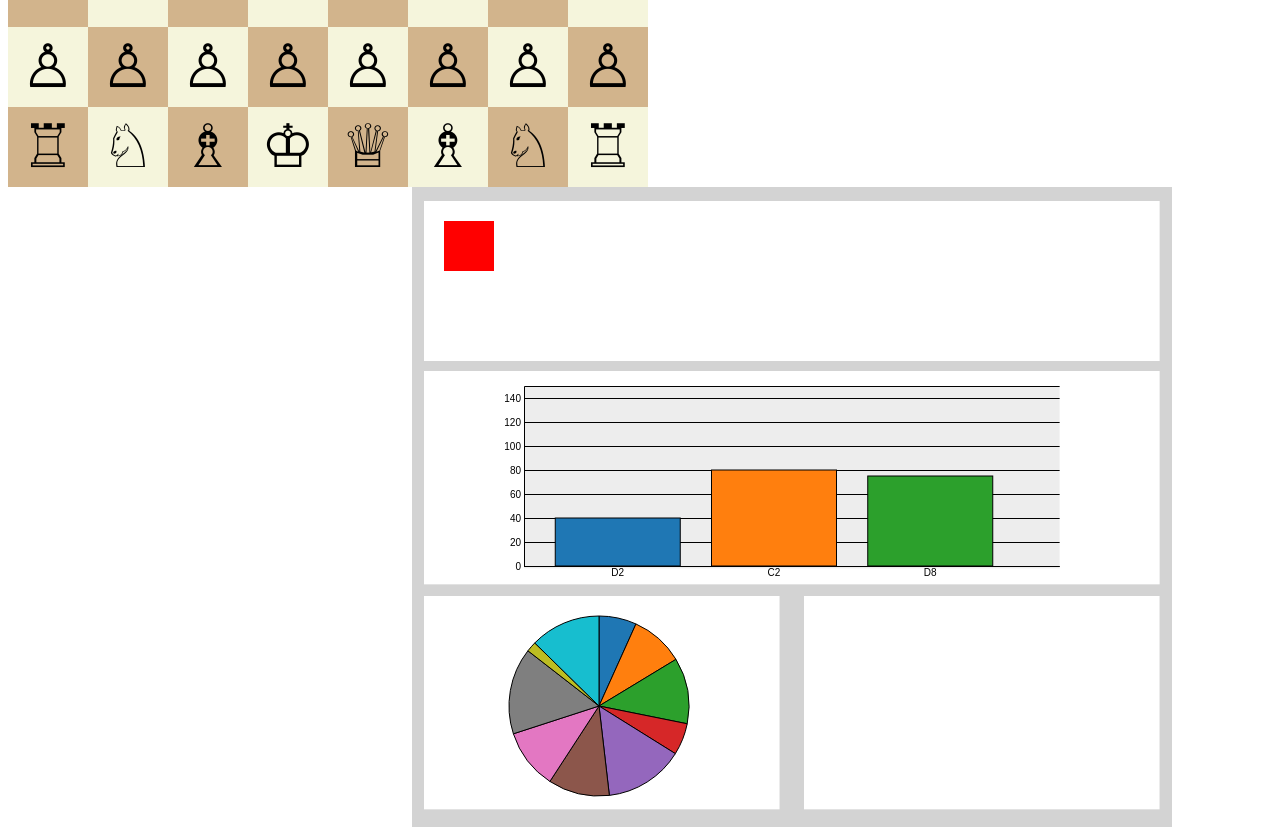
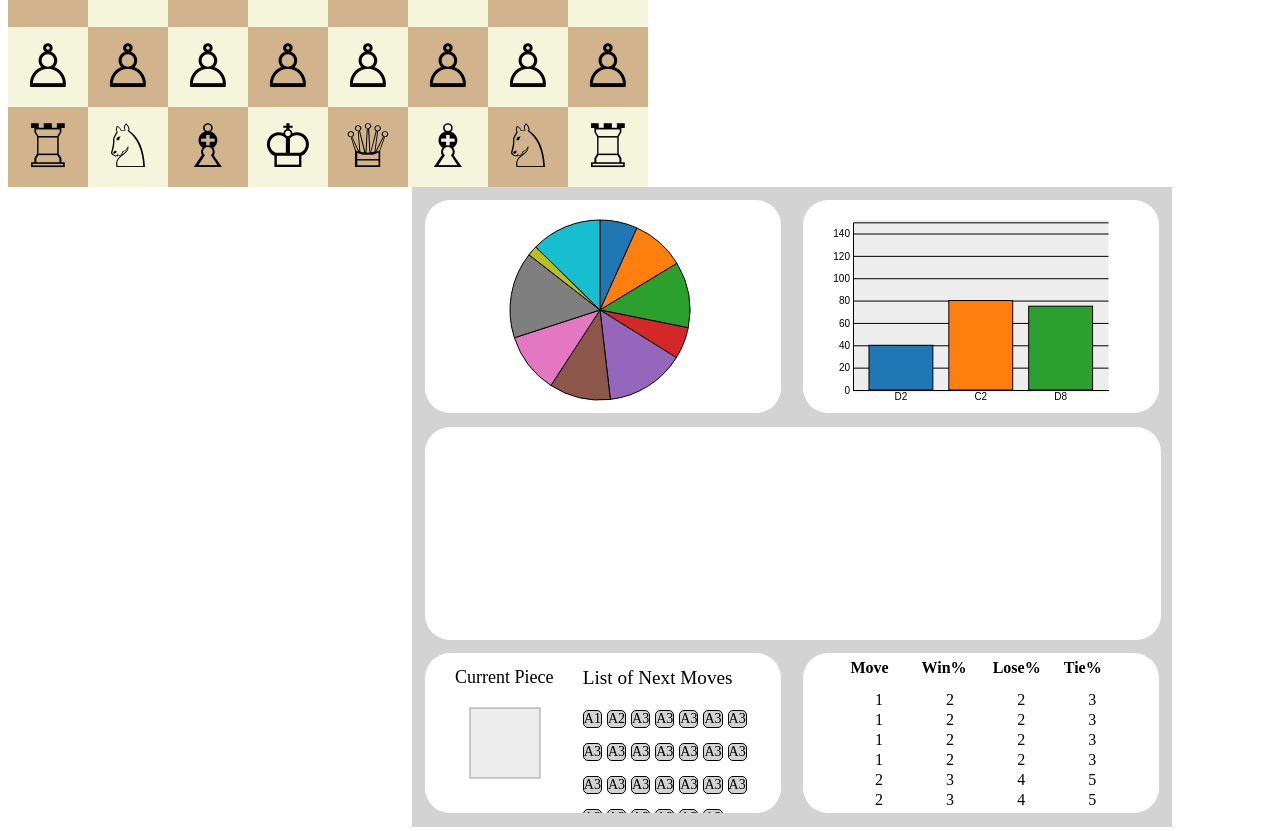
Before and after one commit to kvnhan/ChessVisualization, a Flask app: template server/templates/index.html in a window 1280 px wide. Shown: the part 461-1292 px from the top of the page. Run offline with Flask 2, Linux system fonts and the light colour scheme; the template is opened without the code that fills it, so the values that code supplies are empty.

Commit message:
Changed a lot of stuff
Signed-off-by: kvnhan <kiennhan2196@gmail.com>

```diff
--- a/server/templates/index.html
+++ b/server/templates/index.html
@@ -13,6 +13,21 @@
         margin-right: auto;
         margin-left: auto;
     }
+
+	#fourthView th div{
+		position: absolute;
+		margin-top: -31px;
+		background-color: white;
+	}
+
+	#fourthView table {
+		border-collapse: collapse;
+	}
+
+	#fourthView tbody {
+		border-top: 5px solid transparent;
+	}
+
 </style>
 <head>
     <script src="https://d3js.org/d3.v5.min.js"></script>
@@ -23,7 +38,7 @@
     <div class="container2" id="chart2"></div>
 </body>
 <script>
-    // Code taken and modified from: https://codepen.io/VividD/pen/bNgGKP
+
     var board = [];
     var colorScale = d3.scaleOrdinal(d3.schemeCategory10);
     var domainData = ["A", "B", "C", "d", "E", "F", "G", "H", "I", "J"];
@@ -40,6 +55,7 @@
     var div;
     var svg;
     var selected;
+	var selectedPiece;
     var selectedText;
     var dy = 35;
     var dx = 20;
@@ -50,10 +66,35 @@
         boardDimension = 8,
         boardSize = boardDimension * fieldSize;
 
-
     parseJson();
     makeChessBoard();
     setUpMutiWindow();
+	setMoveText();
+	historyTable();
+	createBarChart();
+	createPieChart();
+    function parseJson() {
+        piece = [{ n: "bRook1", p: "A8", c: "\u265C" },
+        { n: "bKnight1", p: "B8", c: "\u265E" }, { n: "bBishop1", p: "C8", c: "\u265D" },
+        { n: "bKing", p: "D8", c: "\u265A" }, { n: "bQueen", p: "E8", c: "\u265B" },
+        { n: "bBishop2", p: "F8", c: "\u265D" }, { n: "bKnight2", p: "G8", c: "\u265E" },
+        { n: "bRook2", p: "H8", c: "\u265C" }, { n: "bPawn1", p: "A7", c: "\u265F" },
+        { n: "bPawn2", p: "B7", c: "\u265F" }, { n: "bPawn3", p: "C7", c: "\u265F" },
+        { n: "bPawn4", p: "D7", c: "\u265F" }, { n: "bPawn5", p: "E7", c: "\u265F" },
+        { n: "bPawn6", p: "F7", c: "\u265F" }, { n: "bPawn7", p: "G7", c: "\u265F" },
+        { n: "bPawn8", p: "H7", c: "\u265F" },
+        { n: "wPawn1", p: "A2", c: "\u2659" }, { n: "wPawn2", p: "B2", c: "\u2659" },
+        { n: "wPawn3", p: "C2", c: "\u2659" }, { n: "wPawn4", p: "D2", c: "\u2659" },
+        { n: "wPawn5", p: "E2", c: "\u2659" }, { n: "wPawn6", p: "F2", c: "\u2659" },
+        { n: "wPawn7", p: "G2", c: "\u2659" }, { n: "wPawn8", p: "H2", c: "\u2659" },
+        { n: "wRook1", p: "A1", c: "\u2656" },
+        { n: "wKnight1", p: "B1", c: "\u2658" }, { n: "wBishop1", p: "C1", c: "\u2657" },
+        { n: "wKing", p: "D1", c: "\u2654" }, { n: "wQueen", p: "E1", c: "\u2655" },
+        { n: "wBishop2", p: "F1", c: "\u2657" }, { n: "wKnight2", p: "G1", c: "\u2658" },
+        { n: "wRook2", p: "H1", c: "\u2656" }];
+
+    }
+	// Code taken and modified from: https://codepen.io/VividD/pen/bNgGKP
     function makeChessBoard() {
 
         for (var i = 0; i < boardDimension * boardDimension; i++) {
@@ -109,7 +150,7 @@
                 var dx = d3.select(this).attr("x");
                 var dy = d3.select(this).attr("y");
                 findandSetNewPiece(selected, d3.select(this).attr("id"))
-                var thisPiece = d3.select("#" + selected);
+                var thisPiece = d3.select("." + selected);
                 var thisPieceX = d3.select("#" + selectedText).attr("x", (20 * factor));
                 var thisPieceY = d3.select("#" + selectedText).attr("y", (30 * factor));
                 thisPiece.attr("transform", "translate(" + (dx) + ", " + (dy) + ")");
@@ -119,7 +160,7 @@
             .data(piece)
             .enter()
             .append("g")
-            .attr("id", function (d) {
+            .attr("class", function (d) {
                 var dy = d3.select("#" + d.p).attr("y");
                 var dx = d3.select("#" + d.p).attr("x");
                 board.forEach(function (i) {
@@ -130,18 +171,36 @@
                 return d.n;
             })
             .attr("transform", "translate(0,0)")
-            .on("click", function () { selected = d3.select(this).attr("id") });
+            .on("click", function () { selected = d3.select(this).attr("class") });
 
         chessPiece.append("text")
             .style("font-size", function () { return (30 * factor); })
-            .attr("id", function (d) { return "text" + d.n; })
+            .attr("id", function (d) { return d.n; })
             .attr("text-anchor", "middle")
             .text(function (d) { return d.c; })
             .attr("y", function (d) { return +d3.select("#" + d.p).attr("y") + (30 * factor) })
             .attr("x", function (d) { return +d3.select("#" + d.p).attr("x") + (20 * factor); })
-            .on("click", function () { selectedText = d3.select(this).attr("id") });
+            .on("click", function () {
+				selectedText = d3.select(this).attr("id");
+				getPiece(selectedText);
+				});
     }
 
+	function findPiece(pieceName){
+		piece.forEach(function (i) {
+            if (pieceName == i.n) {
+                return i.p;
+            }
+        })
+	}
+
+	function getPiece(pieceName){
+		piece.forEach(function (i) {
+            if (pieceName == i.n) {
+                updateMoveText(i.c);
+            }
+        })
+	}
     function findandSetNewPiece(pieceName, newLoc) {
         piece.forEach(function (i) {
             if (pieceName == i.n) {
@@ -150,34 +209,80 @@
         })
     }
 
-    //TODO: Parse json to place pieces
-    function parseJson() {
-        piece = [{ n: "bRook1", p: "A8", c: "\u265C" },
-        { n: "bKnight1", p: "B8", c: "\u265E" }, { n: "bBishop1", p: "C8", c: "\u265D" },
-        { n: "bKing", p: "D8", c: "\u265A" }, { n: "bQueen", p: "E8", c: "\u265B" },
-        { n: "bBishop2", p: "F8", c: "\u265D" }, { n: "bKnight2", p: "G8", c: "\u265E" },
-        { n: "bRook2", p: "H8", c: "\u265C" }, { n: "bPawn1", p: "A7", c: "\u265F" },
-        { n: "bPawn2", p: "B7", c: "\u265F" }, { n: "bPawn3", p: "C7", c: "\u265F" },
-        { n: "bPawn4", p: "D7", c: "\u265F" }, { n: "bPawn5", p: "E7", c: "\u265F" },
-        { n: "bPawn6", p: "F7", c: "\u265F" }, { n: "bPawn7", p: "G7", c: "\u265F" },
-        { n: "bPawn8", p: "H7", c: "\u265F" },
-        { n: "wPawn1", p: "A2", c: "\u2659" }, { n: "wPawn2", p: "B2", c: "\u2659" },
-        { n: "wPawn3", p: "C2", c: "\u2659" }, { n: "wPawn4", p: "D2", c: "\u2659" },
-        { n: "wPawn5", p: "E2", c: "\u2659" }, { n: "wPawn6", p: "F2", c: "\u2659" },
-        { n: "wPawn7", p: "G2", c: "\u2659" }, { n: "wPawn8", p: "H2", c: "\u2659" },
-        { n: "wRook1", p: "A1", c: "\u2656" },
-        { n: "wKnight1", p: "B1", c: "\u2658" }, { n: "wBishop1", p: "C1", c: "\u2657" },
-        { n: "wKing", p: "D1", c: "\u2654" }, { n: "wQueen", p: "E1", c: "\u2655" },
-        { n: "wBishop2", p: "F1", c: "\u2657" }, { n: "wKnight2", p: "G1", c: "\u2658" },
-        { n: "wRook2", p: "H1", c: "\u2656" }];
+	function updateMoveText(s){
+		d3.select("#pp").text(s);
+	}
 
-    }
+	function updateMoveList(){
+		var data = ["A1","A2","A3","A3","A3","A3","A3","A3","A3","A3","A3","A3","A3","A3","A3","A3","A3","A3","A3","A3","A3","A3","A3","A3","A3","A3","A3"]
 
+		var listOfMoves = d3.select("#listBox");
 
+		listOfMoves.selectAll("p").data(data).enter()
+								  .append("p")
+		                          .attr("id", "listOfMoves")
+								  .style("display", "inline-block")
+								  .style("margin-right", "5px")
+								  .style("margin-top", "-5px")
+								  .style("font-size", "14px")
+								  .style("background-color", "lightgrey")
+								  .style("border", "1px solid black")
+								  .style("border-radius", "5px")
+								  .text(function(d){return d;});
+	}
 
-    function updateBoard() {
+	function setMoveText(){
+		var v =  d3.select("#thirdandhalfView").append("div")
+		                                       .style("height", ((fieldSize * fieldSize) / 40) + "px")
+											   .style("width", ((fieldSize * fieldSize) / 36) - 20 + "px")
+											   .style("float", "left");
 
-    }
+		var view = v.append("svg")
+		            .attr("height", ((fieldSize * fieldSize) / 40))
+					.attr("width", ((fieldSize * fieldSize) / 36));
+
+		var listView =  d3.select("#thirdandhalfView").append("div")
+		                                          .style("height", ((fieldSize * fieldSize) / 40) + "px")
+												  .style("width", ((fieldSize * fieldSize) / 36) + 20 + "px")
+											      .style("float", "right");
+		var textMove = view.append("text")
+						   .attr("id", "moveText")
+						   .attr("font-size", 18)
+		                   .attr("transform", "translate(30, 30)")
+						   .text("Current Piece");
+
+		var moveBox = view.append("rect")
+						  .attr("id", "pieceBox")
+		                  .attr("height", 70)
+						  .attr("width", 70)
+						  .attr("x", 45)
+						  .attr("stroke", "black")
+						  .attr("y", 55)
+						  .attr("fill", "lightgrey")
+						  .attr("opacity", 0.4);
+
+		var pieceBox = view.append("text")
+						   .attr("x", function () { return +d3.select("#pieceBox").attr("x") + 35})
+						   .attr("y", function () { return +d3.select("#pieceBox").attr("y") + 55})
+						   .attr("text-anchor", "middle")
+						   .attr("id", "pp")
+						   .attr("font-size", 60)
+						   .text("");
+
+		var lom = listView.append("p")
+		                  .attr("id", "moveText")
+						  .style("font-size", "120%")
+		                  .style("margin-top", "14px")
+						  .text("List of Next Moves");
+
+		var listBox = listView.append("div")
+		                      .style("width", ((fieldSize * fieldSize) / 36) + "px")
+							  .attr("id", "listBox")
+							  .style("height", "65%")
+							  .style("word-wrap", "break-word")
+							  .style("overflow-y", "auto");
+		updateMoveList();
+	}
     function setUpMutiWindow() {
 
         var infoView = d3.select("#chart2")
@@ -185,58 +290,66 @@
             .style("width", ((fieldSize * fieldSize) / 10 + 120) + "px")
             .style("margin-right", "100px")
             .style("background-color", "lightgrey")
-            .append("svg")
-            .attr("height", ((fieldSize * fieldSize) / 10))
-            .attr("width", ((fieldSize * fieldSize) / 10 + 120));
 
+		var firstView = infoView.append("div")
+		                        .style("height", ((fieldSize * fieldSize) / 30) + "px")
+                                .style("width", ((fieldSize * fieldSize) / 18) + "px")
+								.attr("id", "firstView")
+								.style("background-color", "white")
+								.style("margin-left", "13px")
+								.style("border-radius", "25px")
+								.style("margin-top", "13px")
+								.style("float", "left");
 
-        firstView = infoView.append("g")
-            .attr("transform", "translate(12, 14)");
-        firstView.append("rect")
-            .attr("id", "firstView")
-            .attr("fill", "white")
-            .attr("height", ((fieldSize * fieldSize) / 40))
-            .attr("width", ((fieldSize * fieldSize) / 8.7));
+		var secondView = infoView.append("div")
+		                        .style("height", ((fieldSize * fieldSize) / 30) + "px")
+                                .style("width", ((fieldSize * fieldSize) / 18) + "px")
+								.attr("id", "secondView")
+								.style("background-color", "white")
+								.style("border-radius", "25px")
+								.style("margin-right", "13px")
+								.style("margin-top", "13px")
+								.style("float", "right");
 
+		var thirdView = infoView.append("div")
+		                        .style("height", ((fieldSize * fieldSize) / 30) + "px")
+                                .style("width", ((fieldSize * fieldSize) / 8.7) + "px")
+								.attr("id", "thirdView")
+								.style("background-color", "white")
+								.style("margin-left", "13px")
+								.style("border-radius", "25px")
+								.style("margin-top", "240px");
 
-        secondView = infoView.append("g")
-            .attr("transform", "translate(12, 184)");
-        secondView.append("rect")
-            .attr("id", "secondView")
-            .attr("fill", "white")
-            .attr("height", ((fieldSize * fieldSize) / 30))
-            .attr("width", ((fieldSize * fieldSize) / 8.7));
+		var thirdandhalfView = infoView.append("div")
+		                        .style("height", ((fieldSize * fieldSize) / 40) + "px")
+                                .style("width", ((fieldSize * fieldSize) / 18) + "px")
+								.attr("id", "thirdandhalfView")
+								.style("background-color", "white")
+								.style("margin-left", "13px")
+								.style("border-radius", "25px")
+								.style("margin-top", "13px")
+								.style("float", "left");
 
-        thirdView = infoView.append("g")
-            .attr("transform", "translate(12, 409)");
-        thirdView.append("rect")
-            .attr("id", "thirdView")
-            .attr("fill", "white")
-            .attr("height", ((fieldSize * fieldSize) / 30))
-            .attr("width", ((fieldSize * fieldSize) / 18));
-
-        fourthView = infoView.append("g")
-            .attr("transform", "translate(392, 409)");
-        fourthView.append("rect")
-            .attr("id", "fourthView")
-            .attr("fill", "white")
-            .attr("height", ((fieldSize * fieldSize) / 30))
-            .attr("width", ((fieldSize * fieldSize) / 18));
-
+		var fourthView = infoView.append("div")
+		                        .style("height", ((fieldSize * fieldSize) / 40) + "px")
+                                .style("width", ((fieldSize * fieldSize) / 18) + "px")
+								.attr("id", "fourthView")
+								.style("background-color", "white")
+								.style("margin-right", "13px")
+								.style("margin-top", "13px")
+								.style("border-radius", "25px")
+								.style("overflow", "auto")
+								.style("float", "right");
     }
-
-    createBarChart();
-    createPieChart();
-    //Side box stuff
     function randNum(max, min) {
         var value = Math.floor(Math.random() * (+max - +min)) + +min;
         return value;
     }
     function createBarChart() {
-        var secViewwidth = ((fieldSize * fieldSize) / 8.7) - 200;
+        var secViewwidth = ((fieldSize * fieldSize) / 18) - 200;
         var secViewheight = ((fieldSize * fieldSize) / 30) - 31;
-        var xScale = d3.scaleBand().range([0, 500]).padding(0.2);
-        var yScale = d3.scaleLinear().range([300, 120]);
+        var xScale = d3.scaleBand().range([0, secViewwidth + 100]).padding(0.2);
+        var yScale = d3.scaleLinear().range([300, secViewheight - 50]);
 
         var domainData = [];
         nextMove.forEach(function (i) {
@@ -248,14 +361,17 @@
         xScale.domain(domainData);
         yScale.domain([0, 150]);
 
-        var graph = secondView.append("g")
-            .attr("class", "graph")
-            .attr("transform", "translate(100, -5)");
+        var svg = d3.select("#secondView").append("svg")
+                                            .attr("class", "graph")
+											.attr("height", ((fieldSize * fieldSize) / 30))
+											.attr("width", ((fieldSize * fieldSize) / 18))
+		var graph = svg.append("g")
+                       .attr("transform", "translate(50, -10)");
 
         graph.append("rect")
-            .attr("height", secViewheight)
-            .attr("width", secViewwidth)
-            .attr("transform", "translate(0, 20)")
+            .attr("height", secViewheight - 10)
+            .attr("width", secViewwidth + 100)
+            .attr("transform", "translate(0, 30)")
             .attr("fill", "lightgrey")
             .attr("opacity", 0.4);
 
@@ -268,7 +384,7 @@
             .attr("class", "grid")
             .attr("transform", "translate(0,-100)")
             .call(d3.axisLeft(yScale)
-                .tickSize(-secViewwidth))
+                .tickSize(-secViewwidth - 100))
 
 
         var bar = graph.selectAll("rect.m").data(nextMove)
@@ -309,9 +425,11 @@
             .innerRadius(0)
             .outerRadius(90);
 
-        var graph = thirdView.append("g")
+        var graph = d3.select("#firstView").append("svg")
             .attr("class", "graph")
-            .attr("transform", "translate(175, 110)");
+			.attr("height", ((fieldSize * fieldSize) / 30))
+			.attr("width", ((fieldSize * fieldSize) / 18))
+            <!-- .attr("transform", "translate(175, 110)"); -->
 
 
         var piecharts = graph.selectAll("path")
@@ -324,30 +442,68 @@
             .attr("fill", function (d, i) {
                 return colorScale(i);
             });
-
+		piecharts.attr("transform", "translate(175, 110)")
     }
 
-	testFunction();
+	function historyTable(){
+		var sample = [[1,2,2,3],[1,2,2,3],[1,2,2,3],[1,2,2,3],[2,3,4,5],[2,3,4,5],[2,3,4,5],[2,3,4,5],[2,3,4,5],[2,3,4,5],[6,6,7,4],[9,0,8,6],[1,1,1,1],[1,9,9,6]];
+		var table = d3.select("#fourthView").append("table")
+		                                    .attr("id", "historyTable")
+											.style("width", "80%")
+											.style("margin-top", "30px")
+											.style("margin-left", "40px");
+
+		var header = table.append("tr");
+
+		var th = header.selectAll("th")
+			  .data(["Move", "Win%", "Lose%", "Tie%"])
+			  .enter()
+			  .append("th")
+			  .append("div")
+			  <!-- .style("border", "1px solid black") -->
+			  .style("text-align", "left")
+			  .style("padding", "6px")
+			  .text(function(d){return d;});
+
+		var bodyView = table.append("tbody");
+
+		var rows = bodyView.selectAll("tr")
+		                   .data(sample)
+						   .enter()
+						   .append("tr")
+						   .style("text-align", "center");
+
+		var values = rows.selectAll("td")
+						 .data(function(d){return d;})
+						 .enter()
+						 .append("td")
+						 .text(function(d){return d;});
+	}
 
 	function testFunction(d){
+
 	    var t = d3.transition().duration(3000);
-		var button = firstView.append("rect")
+		var svg = d3.select("#firstView").append("svg")
+		                                 .attr("height", ((fieldSize * fieldSize) / 30))
+										 .attr("width",((fieldSize * fieldSize) / 8.7));
+
+		var button = svg.append("rect")
 		                      .attr("height", 50)
 							  .attr("width", 50)
 							  .attr("fill", "red")
 							  .attr("transform", "translate(20, 20)")
-							  .on("click", function(){testPostRq();})
-							  <!-- .on("click", function(){ -->
-								<!-- var dx = d3.select("#g3").attr("x") - (d3.select("#textbKnight2").attr("x") - (20 * factor)); -->
-								<!-- var dy = d3.select("#g3").attr("y") - (d3.select("#textbKnight2").attr("y") - (30 * factor)); -->
-								<!-- var dir = "translate(" + dx + ", " + dy + ")"  -->
-								<!-- d3.select("#bKnight2").transition(t).attr("transform", dir); -->
-							  <!-- }) -->
+							  <!-- .on("click", function(){testPostRq();}) -->
+							  .on("click", function(){
+								var dx = d3.select("#G3").attr("x") - (d3.select("#textbBishop2").attr("x") - (20 * factor));
+								var dy = d3.select("#G3").attr("y") - (d3.select("#textbBishop2").attr("y") - (30 * factor));
+								var dir = "translate(" + dx + ", " + dy + ")"
+								d3.select("#bBishop2").transition(t).attr("transform", dir);
+							  })
 	}
 
 	function testPostRq(){
         submitURL = "http://ashaji.dyn.wpi.edu:5000/getmoves"
-        var postReq = "Hello Server. Give me some moves";
+        var postReq = ["G5"];
         console.log("JS of req:" + JSON.stringify(postReq));
         var xhr = new XMLHttpRequest();
         xhr.open("POST", "/getmoves", true);
```
